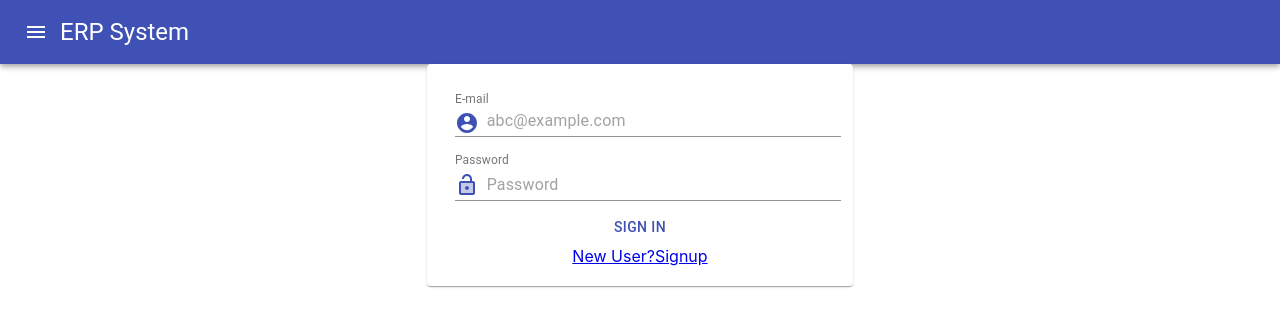
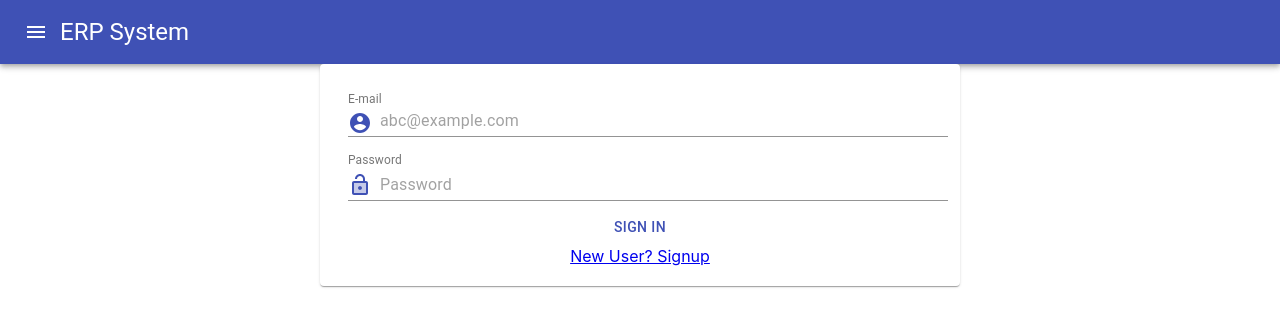
Before and after one commit to keshav-singla/ERP, a React (Create React App) app: page / in a window 1280 px wide. Shown: the top 326 px of the page. Built offline with nearby package versions, Linux system fonts and the light colour scheme; what react-router-redux would draw is missing.

Commit message:
name is storing in redux store

```diff
--- a/src/actions/userAction.js
+++ b/src/actions/userAction.js
@@ -1,18 +1,19 @@
 // ACTION TO BE PERFORMED ACCORDING TO THEIR TYPE
 import fire from '../config.js/fireBaseConfiguration';
 import {
+    USER_CREATED,
     AUTH_LOGIN_USER_REQUEST,
     AUTH_LOGIN_USER_SUCCESS,
     AUTH_LOGIN_USER_FAILURE,
     AUTH_LOGOUT_USER,
 } from '../constants';
-import {push} from 'react-router-redux';
+import { push } from 'react-router-redux';
 
 // Sign-up
 export const createdUser = (userData) => {
-    console.log(userData);
+    console.log(userData.name);
     return {
-        type: 'USERCREATED',
+        type: USER_CREATED,
         payload: userData
     };
 }
@@ -35,14 +36,14 @@ export const userSignIn = (email, password, history) => {
             // Handle errors of the API
             .catch((error) => {
                 var errorMessage = error.message;
+                console.log(errorMessage);
                 dispatch(authLoginUserFailure(errorMessage));
             });
     }
 }
 
-//Log out
+// Log out
 export function userSignOut(history) {
-    // localStorage.removeItem("Refresh_Token")
     return (dispatch, state) => {
         fire.auth().signOut()
         .then(() => {
@@ -71,10 +72,10 @@ export const authLoginUserSucess = (token) => {
     }
 }
 
-export const authLoginUserFailure = (token) => {
+export const authLoginUserFailure = (error) => {
     return {
         type: AUTH_LOGIN_USER_FAILURE,
-        payload: token
+        payload: error
     }
 }
 
--- a/src/components/login.js
+++ b/src/components/login.js
@@ -34,25 +34,22 @@ class Login extends React.Component {
     }
 
     componentWillMount () {
-        if(this.props.isAuthenticated ) {
+        if(this.props.isAuthenticated) {
             this.props.history.push("/home");
         }
     }
 
     componentWillReceiveProps(nextProps) {
-        if (
-           !this.props.isAuthenticating &&
+
+        if (!this.props.isAuthenticating &&
             nextProps.isAuthenticating &&
-           nextProps.isAuthenticated
-        ){
+            nextProps.isAuthenticated){
                 this.props.history.push('/')
             }
 
-        else if (
-            !this.props.isAuthenticating &&
+        else if (!this.props.isAuthenticating &&
             nextProps.isAuthenticating &&
-            nextProps.isAuthenticated
-        ) {
+            nextProps.isAuthenticated){
                 console.log(!this.props.isAuthenticating);
                 console.log(nextProps.isAuthenticating);
                 console.log(nextProps.isAuthenticated);
@@ -82,12 +79,12 @@ class Login extends React.Component {
                     </Grid>
 
                     <Grid
-                        item xs={4}
+                        item xs={3}
                     >
                     </Grid>
 
                     <Grid
-                        item xs={4}
+                        item xs={6}
                     >
                         <Paper style={{ padding: 20 }}>
 
@@ -124,7 +121,7 @@ class Login extends React.Component {
                                     shrink: true,
                                     startAdornment: (
                                         <InputAdornment position='start'>
-                                            <LockOpenTwoToneIcon color='primary' />
+                                            <LockOpenTwoToneIcon color='primary'/>
                                         </InputAdornment>
                                     )
                                 }}
@@ -138,16 +135,16 @@ class Login extends React.Component {
                             </Button>
                             <br />
 
-                            <Link to = '/signup'> New User?Signup </Link>
+                            <Link to = '/signup'> New User? Signup </Link>
 
                             <br />
 
-                            {this.state.error}
+                            {this.props.error}
                         </Paper>
 
                     </Grid>
 
-                    <Grid item xs={4} >
+                    <Grid item xs={3} >
 
                     </Grid>
 
@@ -174,6 +171,7 @@ function mapStateToProps(state) {
         token: state.token,
         isAuthenticated: state.isAuthenticated,
         isAuthenticating: state.isAuthenticating,
+        error : state.error
     }
 }
 
--- a/src/components/signUp.js
+++ b/src/components/signUp.js
@@ -78,10 +78,9 @@ class Signup extends React.Component {
 
     passwordValidation = ({ password, confirmPassword }) => {
         if (password.length <= 6 || password !== confirmPassword) {
-            console.log('password   invalid');
+            console.log('Password is Invalid');
             return true;
         }
-
         else {
             return false;
         }
@@ -252,7 +251,7 @@ class Signup extends React.Component {
 
                             <br />
 
-                            <Link to="/">Already have an account? Login </Link>
+                            <Link to="/">Already have an account? Login</Link>
 
                             <br />
 
--- a/src/constants/index.js
+++ b/src/constants/index.js
@@ -1,3 +1,4 @@
+export const USER_CREATED = 'USER_CREATED';
 export const AUTH_LOGIN_USER_REQUEST = 'AUTH_LOGIN_USER_REQUEST';
 export const AUTH_LOGIN_USER_FAILURE = 'AUTH_LOGIN_USER_FAILURE';
 export const AUTH_LOGIN_USER_SUCCESS = 'AUTH_LOGIN_USER_SUCCESS';
--- a/src/reducer/authReducer.js
+++ b/src/reducer/authReducer.js
@@ -1,5 +1,6 @@
 import { createReducer } from '../utils'
 import {
+    USER_CREATED,
     AUTH_LOGIN_USER_REQUEST,
     AUTH_LOGIN_USER_SUCCESS,
     AUTH_LOGIN_USER_FAILURE,
@@ -8,6 +9,7 @@ import {
 
 
 const initialState = {
+    userName:'',
     token: null,
     email: null,
     isAuthenticated: false,
@@ -15,14 +17,21 @@ const initialState = {
 };
 
 export default createReducer(initialState, {
+    [USER_CREATED] : (state,payload) => {
+        console.log(payload);
+        return Object.assign({}, state, {
+            userName: payload.name
+        });
+    },
+
     [AUTH_LOGIN_USER_REQUEST]: (state, payload) => {
         return Object.assign({}, state, {
             isAuthenticating: true,
         });
     },
     [AUTH_LOGIN_USER_SUCCESS]: (state, payload) => {
-        console.log(payload);
-        console.log(state);
+        // console.log(payload);
+        // console.log(state);
         return Object.assign({}, state, {
             isAuthenticating: false,
             isAuthenticated: true,
@@ -34,8 +43,10 @@ export default createReducer(initialState, {
             isAuthenticating: false,
             isAuthenticated: false,
             token: null,
+            error : payload
         });
     },
+
     [AUTH_LOGOUT_USER]: (state, payload) => {
         return Object.assign({}, state, initialState);
     },
--- a/src/utils/userAuthentication.js
+++ b/src/utils/userAuthentication.js
@@ -14,7 +14,6 @@ export default function RequireAuthentication(Component) {
         }
 
         componentWillMount() {
-            // this.props.token = localStorage.getItem('Refresh_Token');
             this.checkAuth();
         }
 
```
Also changed, not shown: src/components/userHome.js (+2 -5 lines). Lines whose indentation alone changed are shown as unchanged.
